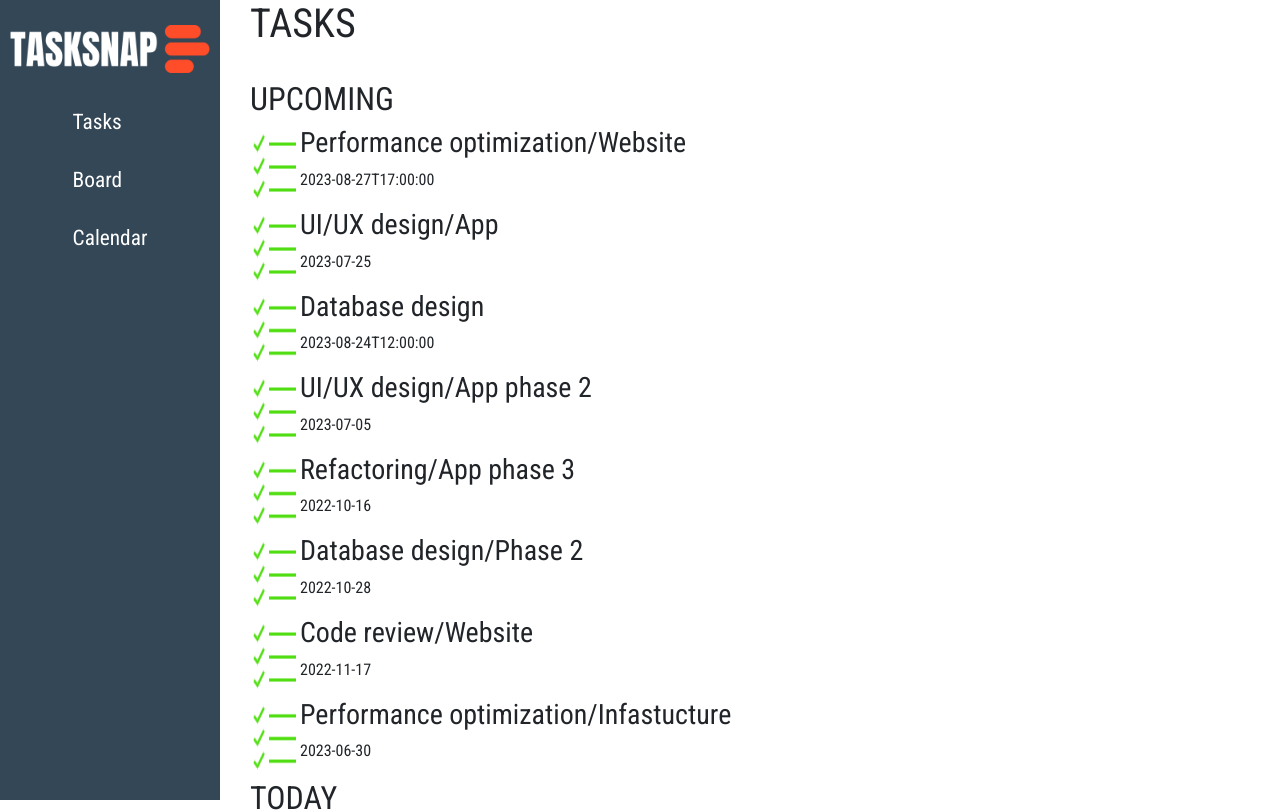
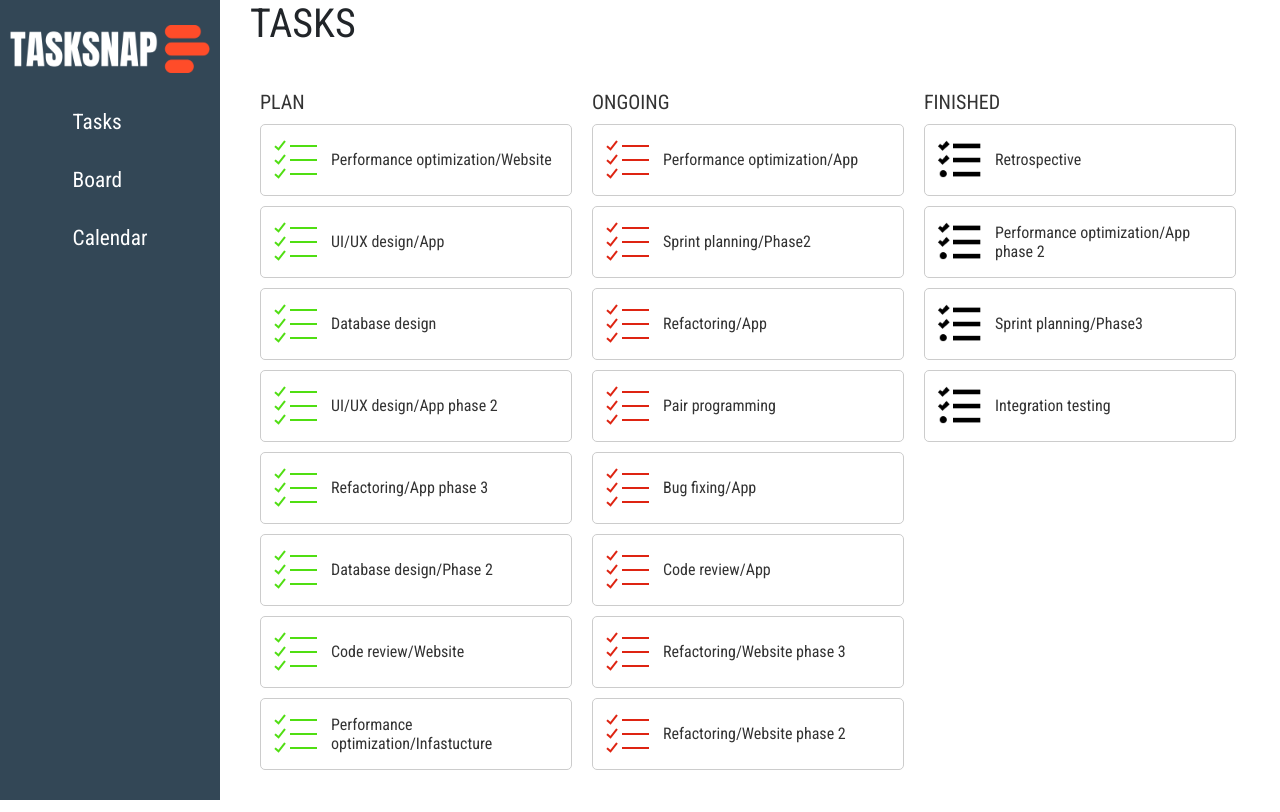
Before and after one commit to thitikl/React_taskSnap, a React (Create React App) app: page / in a window 1280 px wide. Shown: the top 812 px of the page. Built offline with nearby package versions, Linux system fonts and the light colour scheme.

Commit message:
before push

```diff
--- a/package.json
+++ b/package.json
@@ -3,6 +3,9 @@
   "version": "0.1.0",
   "private": true,
   "dependencies": {
+    "@emotion/react": "^11.11.1",
+    "@emotion/styled": "^11.11.0",
+    "@material/dialog": "^14.0.0",
     "@mui/icons-material": "^5.14.3",
     "@mui/material": "^5.14.3",
     "@testing-library/jest-dom": "^5.17.0",
--- /dev/null
+++ b/src/Tasks/CustomizedDialogs.js
@@ -0,0 +1,110 @@
+import React, { useState, useEffect } from 'react';
+import PropTypes from 'prop-types';
+import DialogTitle from '@mui/material/DialogTitle';
+import DialogContent from '@mui/material/DialogContent';
+import DialogActions from '@mui/material/DialogActions';
+import IconButton from '@mui/material/IconButton';
+import CloseIcon from '@mui/icons-material/Close';
+import FormControl from '@mui/material/FormControl';
+import Select from '@mui/material/Select';
+import MenuItem from '@mui/material/MenuItem';
+import Button from '@mui/material/Button';
+import { styled } from '@mui/material/styles';
+import Dialog from '@mui/material/Dialog';
+
+const BootstrapDialog = styled(Dialog)(({ theme }) => ({
+  '& .MuiPaper-root': {
+    width: '80%',
+    maxWidth: 600,
+  },
+}));
+
+function BootstrapDialogTitle(props) {
+  const { children, onClose, ...other } = props;
+
+  return (
+    <DialogTitle sx={{ m: 0, p: 2 }} {...other}>
+      {children}
+      {onClose ? (
+        <IconButton
+          aria-label="close"
+          onClick={onClose}
+          sx={{
+            position: 'absolute',
+            right: 8,
+            top: 8,
+            color: (theme) => theme.palette.grey[500],
+          }}
+        >
+          <CloseIcon />
+        </IconButton>
+      ) : null}
+    </DialogTitle>
+  );
+}
+
+BootstrapDialogTitle.propTypes = {
+  children: PropTypes.node,
+  onClose: PropTypes.func.isRequired,
+};
+
+const statusOptions = ['plan', 'ongoing', 'finished'];
+
+export default function CustomizedDialogs({ open, onClose, task, onSave }) {
+  const [editedTask, setEditedTask] = useState(task);
+
+  useEffect(() => {
+    setEditedTask(task);
+  }, [task]);
+
+  const handleInputChange = (event) => {
+    const { name, value } = event.target;
+    setEditedTask((prevTask) => ({
+      ...prevTask,
+      [name]: value,
+    }));
+  };
+
+  const handleSaveChanges = () => {
+    onSave(editedTask);
+    onClose();
+  };
+
+  return (
+    <BootstrapDialog onClose={onClose} aria-labelledby="customized-dialog-title" open={open}>
+      <BootstrapDialogTitle id="customized-dialog-title" onClose={onClose}>
+        Edit Task
+      </BootstrapDialogTitle>
+      <DialogContent dividers className="dialog-content">
+        <FormControl fullWidth>
+          <h3>Title</h3>
+          <input type="text" name="title" value={editedTask.title || ''} onChange={handleInputChange} />
+        </FormControl>
+        <FormControl fullWidth>
+          <h3>Status</h3>
+          <Select
+            name="status"
+            value={editedTask.status || ''}
+            onChange={handleInputChange}
+          >
+            {statusOptions.map((status) => (
+              <MenuItem key={status} value={status}>{status}</MenuItem>
+            ))}
+          </Select>
+        </FormControl>
+      </DialogContent>
+      <DialogActions>
+        <Button autoFocus onClick={handleSaveChanges}>
+          Save changes
+        </Button>
+      </DialogActions>
+    </BootstrapDialog>
+  );
+}
+
+CustomizedDialogs.propTypes = {
+  open: PropTypes.bool.isRequired,
+  onClose: PropTypes.func.isRequired,
+  task: PropTypes.object,
+  onSave: PropTypes.func.isRequired,
+};
--- a/src/Tasks/Tasks.js
+++ b/src/Tasks/Tasks.js
@@ -1,44 +1,87 @@
-import React from 'react';
-import Completed from './completed.png'
-import Upcoming from './upcoming.png'
-import Today from './today.png'
-import './style.css'
+import React, { useState } from "react";
+import CustomizedDialogs from './CustomizedDialogs';
+import Completed from "./completed.png";
+import Upcoming from "./upcoming.png";
+import Today from "./today.png";
+import MOCK_DATA from '../data/MOCK_DATA.json'; // Import your mock data
+import "./style.css";
 
-export default function Tasks(props) {
-  const { data: tasksData } = props;
+export default function Tasks() {
+  const [openDialog, setOpenDialog] = useState(false);
+  const [selectedTask, setSelectedTask] = useState(null);
 
-  const renderTasks = (tasks,src) => {
+  const handleClickOpenDialog = (task) => {
+    setSelectedTask(task);
+    setOpenDialog(true);
+  };
+
+  const handleCloseDialog = () => {
+    setOpenDialog(false);
+  };
+
+  const handleSaveChanges = (editedTask) => {
+    // Update the task in your data source (MOCK_DATA in this case)
+    const updatedData = MOCK_DATA.map((task) =>
+      task.title === editedTask.title ? editedTask : task
+    );
+    // Replace MOCK_DATA with updatedData using your data management method
+    setTasks(updatedData);
+    setSelectedTask(editedTask);
+    setOpenDialog(false); // Close the dialog
+  };
+
+  const [tasks, setTasks] = useState(MOCK_DATA); // Initialize tasks state
+
+  const renderTasks = (tasks, src) => {
     return tasks.length > 0 ? (
       tasks.map((task) => (
-        <div className="tasks" style={{display:'flex', cursor:'pointer'}} key={task.id} onClick={() => alert("Task Edit Pop Will Be here")}>
-        <img src={src} />
-        <div>
-          <h3>{task.title}</h3>
-          <p>{task.due}</p>
+        <div
+          className="tasks"
+          style={{ display: "flex", cursor: "pointer" }}
+          key={task.title} // Use title as key for demonstration, you might use task id
+          onClick={() => handleClickOpenDialog(task)}
+        >
+          <img src={src} alt={task.title} />
+          <div>
+            <h3 className="title">{task.title}</h3>
           </div>
         </div>
-
       ))
     ) : (
       <p>No tasks for this status</p>
     );
   };
-  const upcomingTasks = tasksData.filter((task) => task.status === 'plan');
-  const todayTasks = tasksData.filter((task) => task.status === 'ongoing');
-  const finishedTasks = tasksData.filter((task) => task.status === 'finished');
+
+  const upcomingTasks = tasks.filter((task) => task.status === "plan");
+  const todayTasks = tasks.filter((task) => task.status === "ongoing");
+  const finishedTasks = tasks.filter((task) => task.status === "finished");
 
   return (
-    <div className='task-main'>
+    <div className="task-main">
       <h1>TASKS</h1>
-      <br/>
-      <h2>UPCOMING</h2>
-      {renderTasks(upcomingTasks, Upcoming)}
-
-      <h2>TODAY</h2>
-      {renderTasks(todayTasks, Today)}
-
-      <h2>FINISHED</h2>
-      {renderTasks(finishedTasks, Completed)}
+      <br />
+      <div className="all-tasks">
+        <div className="task-section">
+          <h2>PLAN</h2>
+          {renderTasks(upcomingTasks, Upcoming)}
+        </div>
+        <div className="task-section">
+          <h2>ONGOING</h2>
+          {renderTasks(todayTasks, Today)}
+        </div>
+        <div className="task-section">
+          <h2>FINISHED</h2>
+          {renderTasks(finishedTasks, Completed)}
+        </div>
+      </div>
+      {selectedTask && (
+        <CustomizedDialogs
+          open={openDialog}
+          onClose={handleCloseDialog}
+          task={selectedTask}
+          onSave={handleSaveChanges}
+        />
+      )}
     </div>
   );
 }
--- a/src/Tasks/style.css
+++ b/src/Tasks/style.css
@@ -5,3 +5,89 @@
 .tasks:hover{
     background-color: rgba(0, 0,0,0.1);
 }
+  h2 {
+    margin: 10px 0;
+    font-size: 20px;
+    color: #333;
+  }
+
+  .tasks {
+    display: flex;
+    align-items: center;
+    padding: 10px;
+    border: 1px solid #ccc;
+    border-radius: 5px;
+    margin-bottom: 10px;
+    cursor: pointer;
+    transition: background-color 0.3s, transform 0.3s;
+  }
+
+  .tasks:hover {
+    background-color: #f0f0f0;
+    transform: scale(1.02);
+  }
+
+  .tasks img {
+    width: 50px;
+    height: 50px;
+    margin-right: 10px;
+    object-fit: contain;
+  }
+
+  .title {
+    margin: 0;
+    font-size: 16px;
+    color: #333;
+  }
+
+  p {
+    margin: 5px 0;
+    font-size: 14px;
+    color: #666;
+  }
+
+  .all-tasks {
+    display: flex;
+    justify-content: space-between;
+  }
+
+  .task-section {
+    flex: 1;
+    margin: 0 10px;
+  }
+
+  /* style.css */
+
+/* style.css */
+
+/* Increase the width of the dialog */
+.MuiDialog-paper {
+    width: 80%;
+    max-width: 600px;
+  }
+
+  /* Center the title and close button */
+  .MuiDialogTitle-root {
+    display: flex;
+    justify-content: space-between;
+    align-items: center;
+  }
+
+  /* Flexbox styling for aligning labels and inputs side by side */
+  .dialog-content {
+    display: flex;
+    flex-direction: column; /* Stack fields vertically */
+    gap: 16px; /* Add spacing between fields */
+  }
+
+  .dialog-content > div {
+    display: flex;
+    align-items: center;
+  }
+
+  /* Adjust width of label and input */
+  .dialog-content .MuiInputLabel-root {
+    width: 100px; /* Adjust width as needed */
+    flex: none;
+    margin-right: 16px; /* Add spacing between label and input */
+  }
```
Also changed, not shown: src/data/MOCK_DATA.json (+182 -20 lines), 1 other file (tests, documents, lock files or other folders).
